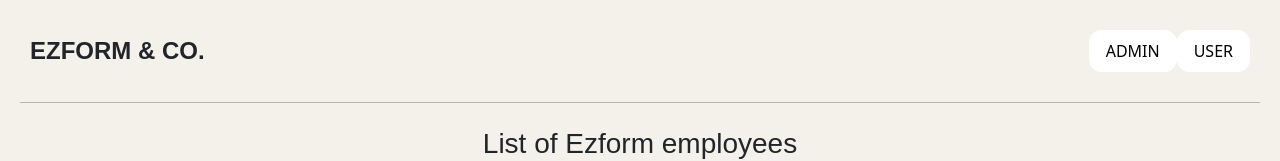
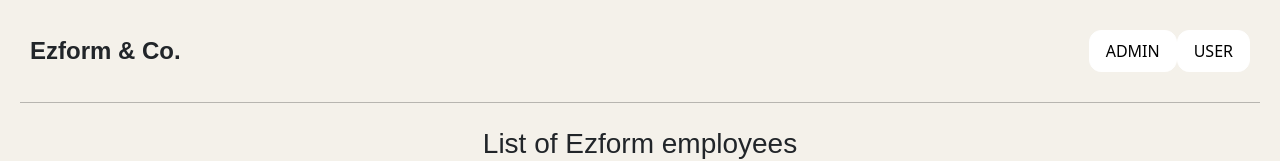
Before and after one commit to julichow/MVP-ezform, a React (Vite) app in the folder client/: page / in a window 1280 px wide. Shown: the top 161 px of the page. Built offline with nearby package versions, Linux system fonts and the light colour scheme; no server answers.

Commit message:
added icon link in html

```diff
--- a/client/src/App.css
+++ b/client/src/App.css
@@ -14,7 +14,7 @@
 }
 
 .card-image__img {
-  width: 320px;
+  width: 300px;
   height: 200px;
   border-radius: 5px 5px 0 0;
 }
--- a/client/src/App.jsx
+++ b/client/src/App.jsx
@@ -23,7 +23,7 @@
   return (
     <div className="app-container">
       <header className="title-section">
-        <h1 className="title">EZFORM & CO.</h1>
+        <h1 className="title">Ezform & Co.</h1>
         <div className="button-container">
           {/* Selecting admin view tab */}
           <button
```
Also changed, not shown: client/index.html (+1 -1 lines), client/src/assets/images/form-icon.png (added).
